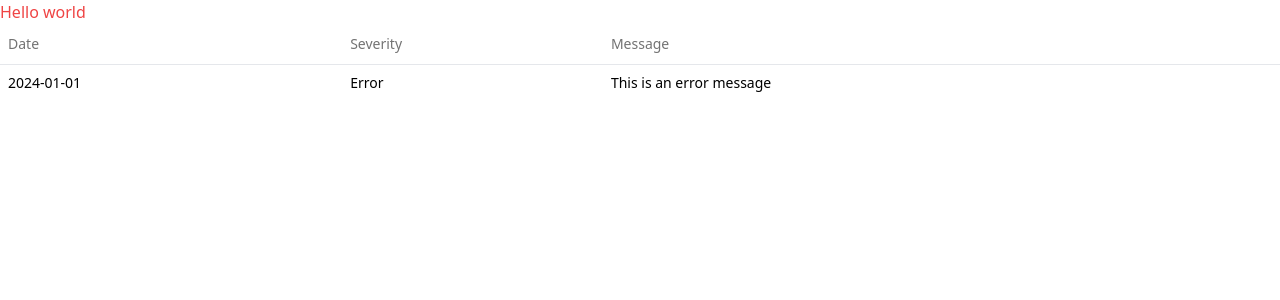
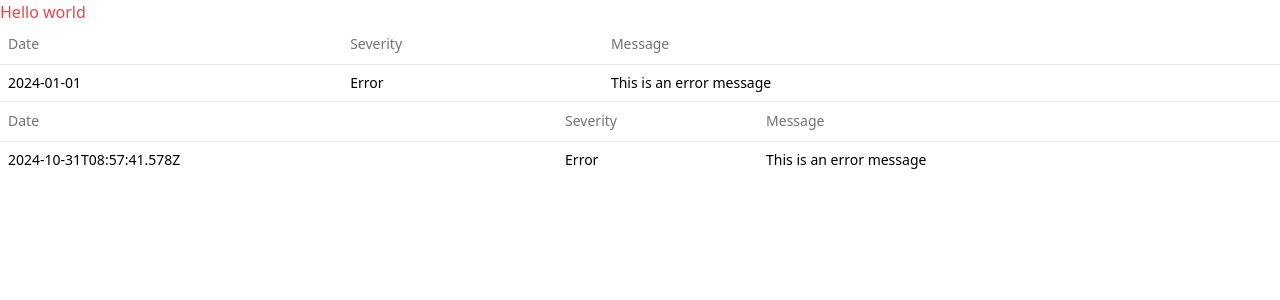
Before and after one commit to hco/react-admin-like-apps-demo, a React (Vite) app: page / in a window 1280 px wide. Shown: the top 300 px of the page. Built offline with nearby package versions, Linux system fonts and the light colour scheme.

Commit message:
Implement ResourceContext & Field

```diff
--- a/src/App.tsx
+++ b/src/App.tsx
@@ -1,10 +1,13 @@
 import { Example } from "./demo/Example";
+import { WorkingExample } from "./demo/WorkingExample";
 
 function App() {
   return (
     <>
       <div className="text-red-500">Hello world</div>
       <Example />
+      <hr />
+      <WorkingExample />
     </>
   );
 }
--- /dev/null
+++ b/src/demo/Field.tsx
@@ -0,0 +1,9 @@
+import { useResourceContext } from "./ResourceContext";
+
+export const Field: React.FunctionComponent<{
+  name: string;
+}> = ({ name }) => {
+  const { resource } = useResourceContext();
+
+  return <div>{resource[name]}</div>;
+};
--- /dev/null
+++ b/src/demo/ResourceContext.tsx
@@ -0,0 +1,33 @@
+import { PropsWithChildren } from "react";
+import { createContext, useContext } from "react";
+
+export type Resource = any;
+type ResourceContextType = {
+  resource: Resource;
+};
+
+const ResourceContext = createContext<null | ResourceContextType>(null);
+
+export const useResourceContext = () => {
+  const context = useContext(ResourceContext);
+
+  if (!context) {
+    throw new Error(
+      "useResourceContext must be used within a ResourceContextProvider",
+    );
+  }
+
+  return context;
+};
+
+export const ResourceContextProvider: React.FunctionComponent<
+  PropsWithChildren<{
+    resource: Resource;
+  }>
+> = ({ resource, children }) => {
+  return (
+    <ResourceContext.Provider value={{ resource }}>
+      {children}
+    </ResourceContext.Provider>
+  );
+};
--- /dev/null
+++ b/src/demo/WorkingExample.tsx
@@ -0,0 +1,55 @@
+import React from "react";
+
+import {
+  Table,
+  TableBody,
+  TableCell,
+  TableHead,
+  TableHeader,
+  TableRow,
+} from "@/components/ui/table";
+import { ResourceContextProvider } from "./ResourceContext";
+import { Field } from "./Field";
+
+type LogMessage = {
+  "@timestamp": string;
+  severity: string;
+  message: string;
+};
+
+export const WorkingExample: React.FunctionComponent = () => {
+  return (
+    <Table>
+      <TableHeader>
+        <TableRow>
+          <TableHead>Date</TableHead>
+          <TableHead>Severity</TableHead>
+          <TableHead>Message</TableHead>
+        </TableRow>
+      </TableHeader>
+      <TableBody>
+        <ResourceContextProvider
+          resource={
+            {
+              "@timestamp": "2024-10-31T08:57:41.578Z",
+              severity: "Error",
+              message: "This is an error message",
+            } satisfies LogMessage
+          }
+        >
+          <TableRow>
+            <TableCell>
+              <Field name="@timestamp" />
+            </TableCell>
+            <TableCell>
+              <Field name="severity" />
+            </TableCell>
+            <TableCell>
+              <Field name="message" />
+            </TableCell>
+          </TableRow>
+        </ResourceContextProvider>
+      </TableBody>
+    </Table>
+  );
+};
```
